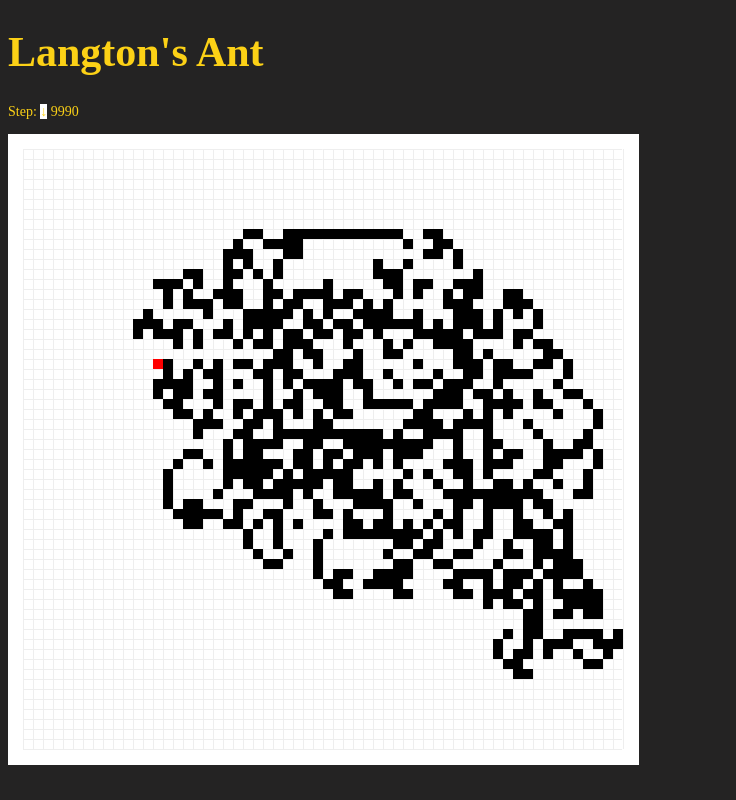
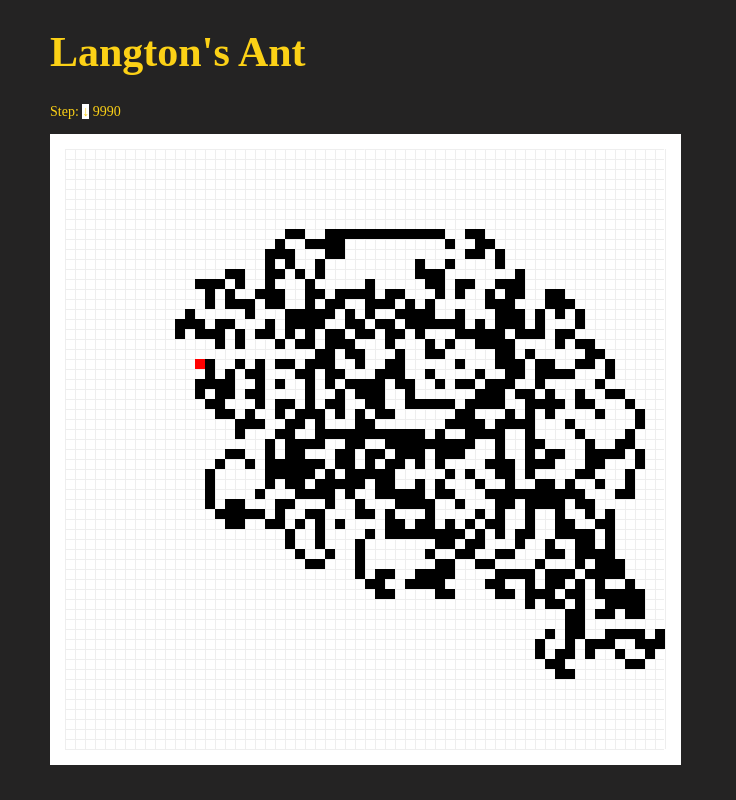
Before and after one commit to aptrik/langtons-ant, a plain HTML site: page index.html in a window 1280 px wide. Shown: the whole page, without its empty margins (0-736 px from the left). Drawn offline with Linux system fonts and the light colour scheme.

Commit message:
Added screenshot.

```diff
--- a/screen.css
+++ b/screen.css
@@ -2,6 +2,8 @@ body {
     background: #242323;
     color: #fcd116;
     font-size: 14px;
+    padding-left: 3em;
+    padding-right: 3em;
 }
 
 h1 {
```
Also changed, not shown: screenshot.png (added), 1 other file.
